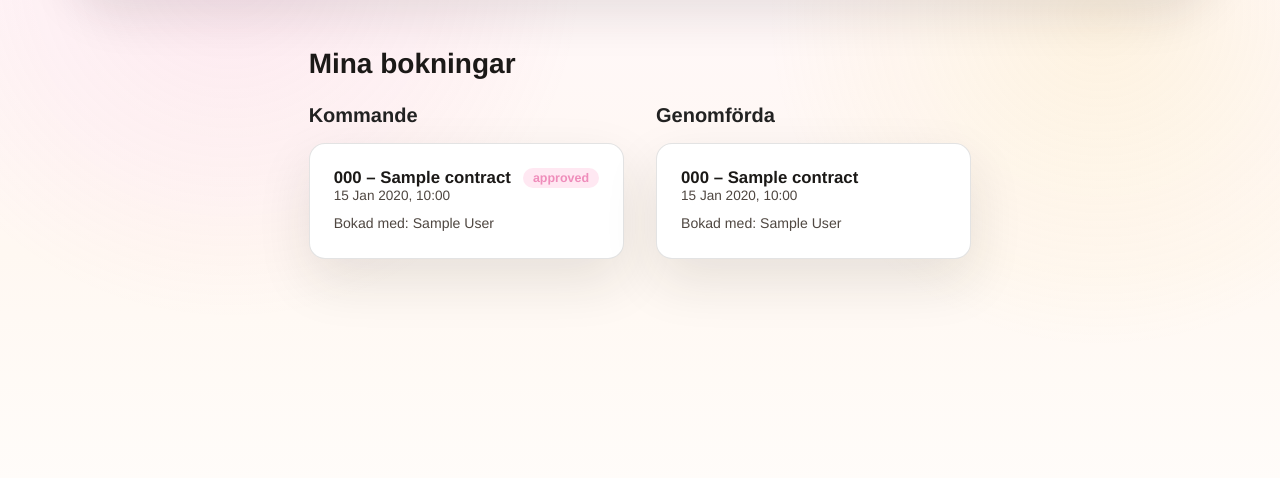
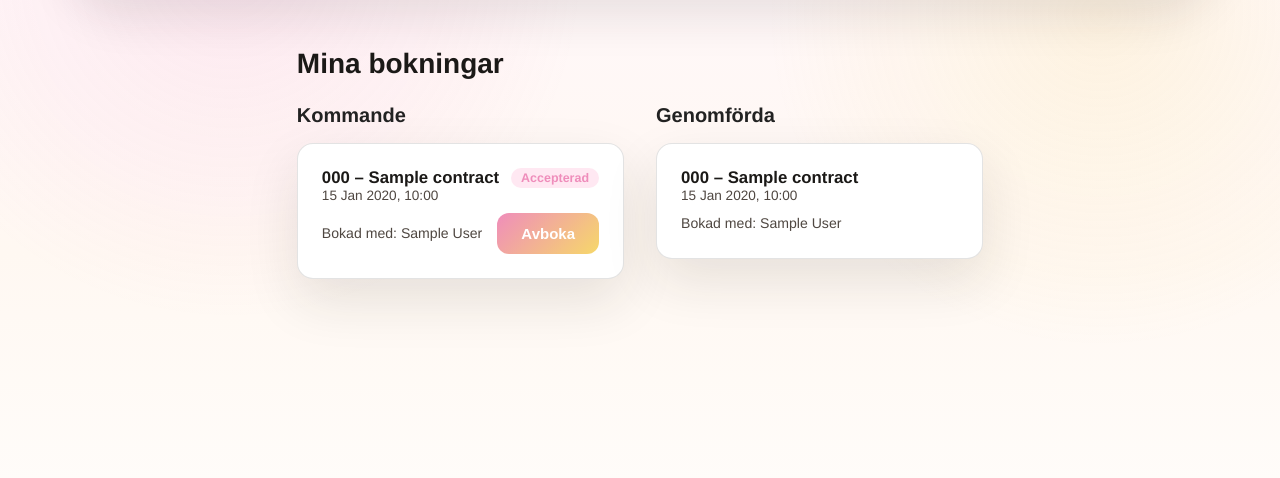
Before and after one commit to EmmaGeorge20/UNIVERSE.web, a Flask app: page /booking in a window 1280 px wide. Shown: the part 130-608 px from the top of the page. Run offline with Flask 3, Linux system fonts and the light colour scheme; the visitor is signed in with stand-in values (Sample User, id 1); a database or web service that is not in the repository returns one stand-in record (values such as "Sample title"); data that the repository does not hold is empty; some libraries are stand-ins or nearby versions.

Commit message:
Lagt till avbokningsfunktion på bokad handledning

```diff
--- a/chat.py
+++ b/chat.py
@@ -388,3 +388,27 @@ def unread_messages_count():
     conn.close()
 
     return jsonify({"count": count})
+
+@chat.route("/cancel_booking/<int:contract_id>", methods=["POST"])
+def cancel_booking(contract_id):
+    if "user_id" not in session:
+        return redirect(url_for("auth.login"))
+
+    user_id = session["user_id"]
+
+    conn = get_connection()
+    cur = conn.cursor()
+
+    cur.execute("""
+        UPDATE contracts
+        SET status = 'cancelled'
+        WHERE id = %s
+        AND (sender_id = %s OR receiver_id = %s)
+    """, (contract_id, user_id, user_id))
+
+    conn.commit()
+
+    cur.close()
+    conn.close()
+
+    return redirect(url_for("booking"))
--- a/static/style.css
+++ b/static/style.css
@@ -515,6 +515,11 @@ main.chat-page{
     color: #222;
 }
 
+.booking-bottom {
+    display: flex;
+    justify-content: space-between;
+    align-items: center;
+}
 
 
 /* =========================================================
--- a/templates/booking.html
+++ b/templates/booking.html
@@ -21,8 +21,9 @@
                     {% endif %}
                     <div class="tutor-program">{{ b.meeting_time.strftime('%d %b %Y, %H:%M') }}</div>
                 </div>
-                <span class="tutor-course-tag">{{ b.status }}</span>
+                <span class="tutor-course-tag">Accepterad</span>
             </div>
+           <div class="booking-bottom">
                 <p class="tutor-bio">
                     {% if b.sender_id == user_id %}
                         Bokad med: {{ b.receiver_name }}
@@ -30,6 +31,16 @@
                         Bokad med: {{ b.sender_name }}
                     {% endif %}
                 </p>
+
+                <form method="POST"
+                    action="{{ url_for('chat.cancel_booking', contract_id=b.id) }}"
+                    onsubmit="return confirm('Bokningen försvinner om du avbokar. Vill du avboka?');">
+
+                    <button type="submit" class="search-btn">
+                        Avboka
+                    </button>
+                </form>
+            </div>
         </div>
         {% endfor %}
     </div>
```
Lines whose indentation alone changed are shown as unchanged.
